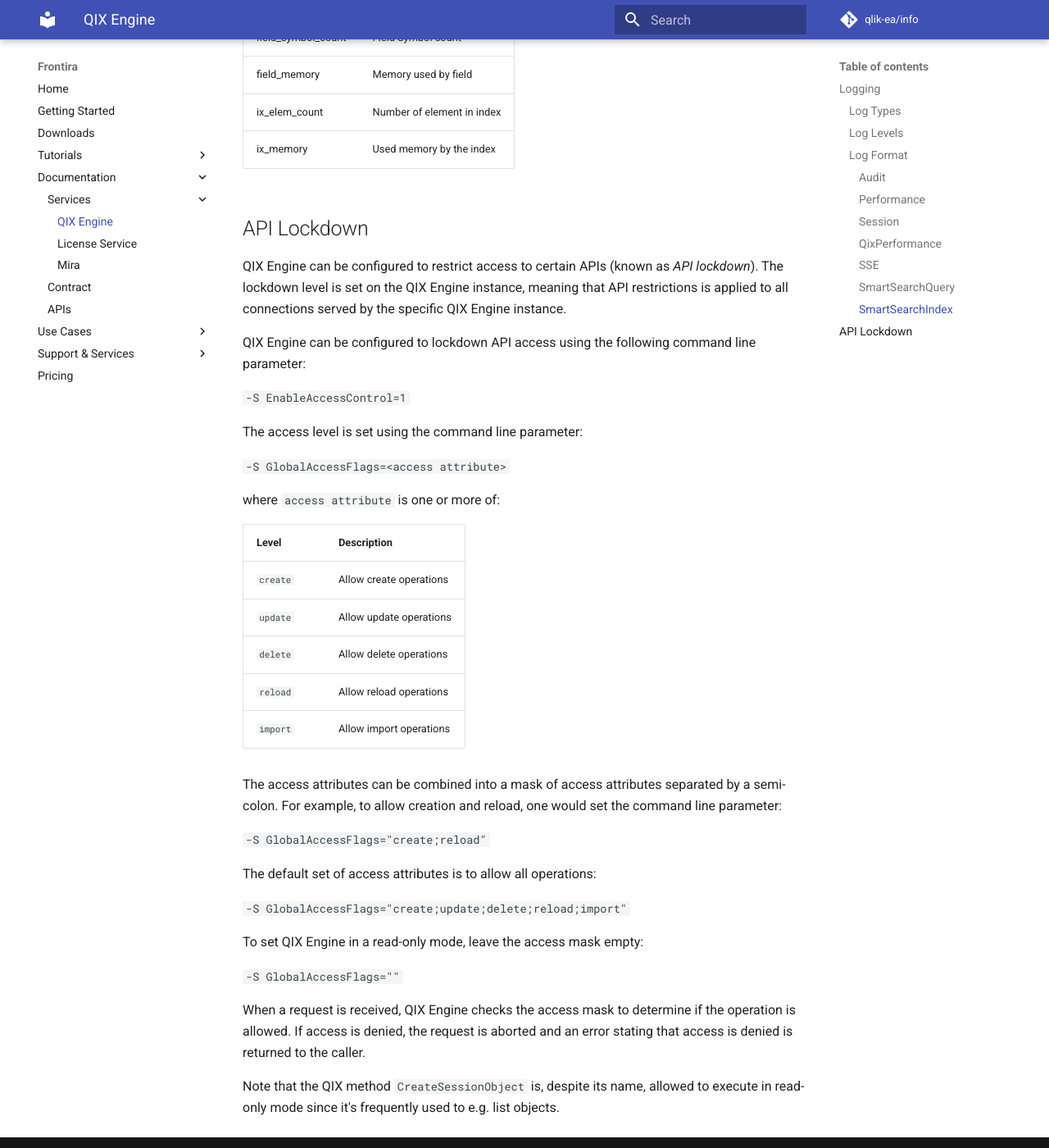
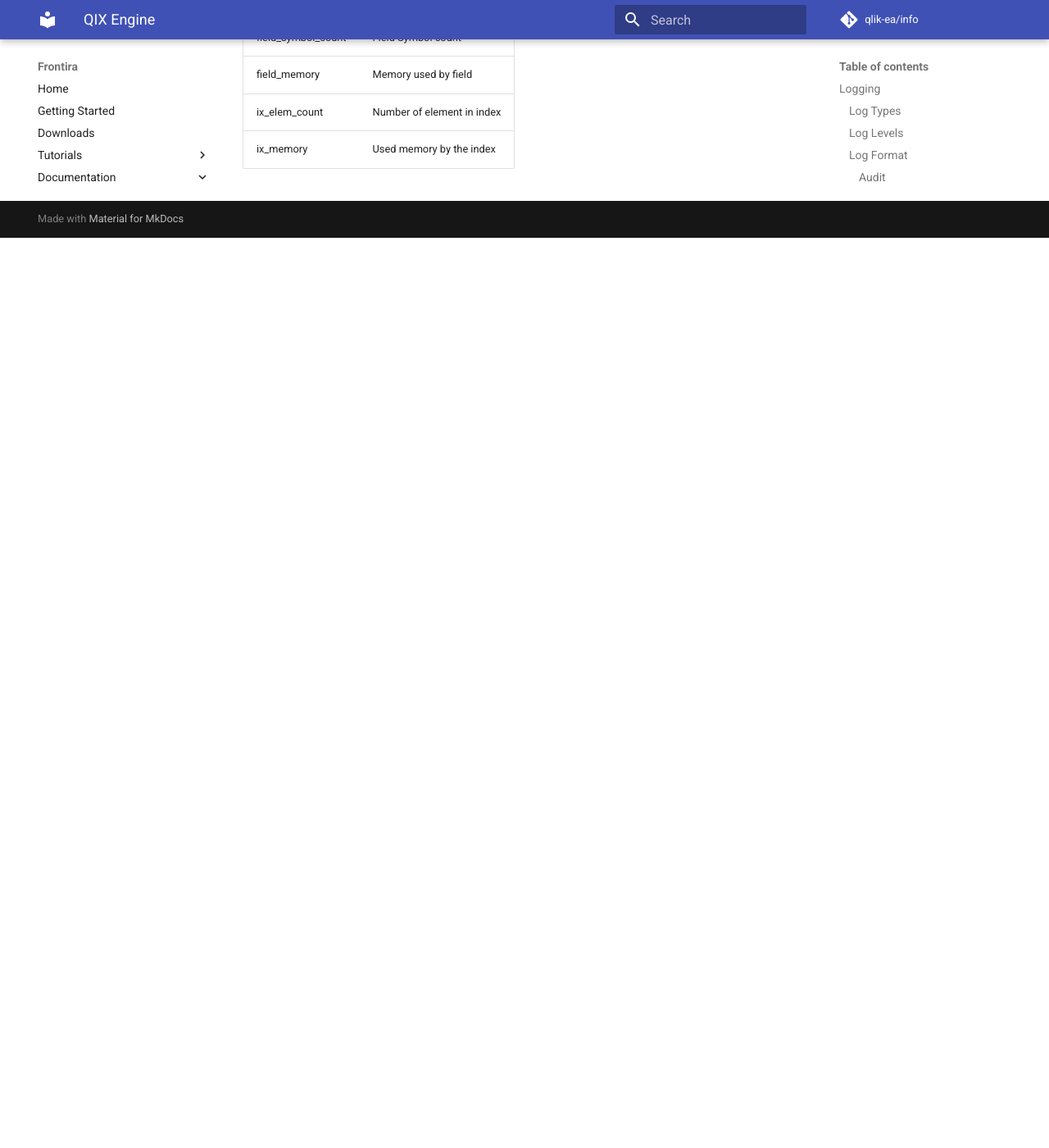
Before and after one commit to qlik-oss/core-website, an MkDocs documentation site: the page built from docs/documentation/services/qix-engine.md, in a window 1280 px wide and 1400 px high, scrolled down 6860 px. Shown: the whole window at 82% size. Built offline with MkDocs 1.6.1 and Material for MkDocs 9.7.7, drawn with Linux system fonts in a browser that asks for light colours; comment, search, counter and statistics services are not loaded; old or Windows-style settings are respelled for this version of MkDocs; after the commit the page ends 7150 px from its top, so only the background shows below that.

Commit message:
Revert "Added API lockdown documentation (#87)" (#92)
This reverts commit d588ffb6d14601ce9ec70aa59d8fe10479e1ed07.

```diff
--- a/docs/documentation/services/qix-engine.md
+++ b/docs/documentation/services/qix-engine.md
@@ -191,46 +191,3 @@
 | field_memory | Memory used by field |
 | ix_elem_count | Number of element in index |
 | ix_memory | Used memory by the index |
-
-## API Lockdown
-
-QIX Engine can be configured to restrict access to certain APIs (known as _API lockdown_). The lockdown level is set on
-the QIX Engine instance, meaning that API restrictions is applied to all connections served by the specific QIX Engine
-instance.
-
-QIX Engine can be configured to lockdown API access using the following command line parameter:
-
-`-S EnableAccessControl=1`
-
-The access level is set using the command line parameter:
-
-`-S GlobalAccessFlags=<access attribute>`
-
-where `access attribute` is one or more of:
-
-| Level    | Description |
-| -------- | ----------- |
-| `create` | Allow create operations |
-| `update` | Allow update operations |
-| `delete` | Allow delete operations |
-| `reload` | Allow reload operations |
-| `import` | Allow import operations |
-
-The access attributes can be combined into a mask of access attributes separated by a semi-colon. For example, to allow
-creation and reload, one would set the command line parameter:
-
-`-S GlobalAccessFlags="create;reload"`
-
-The default set of access attributes is to allow all operations:
-
-`-S GlobalAccessFlags="create;update;delete;reload;import"`
-
-To set QIX Engine in a read-only mode, leave the access mask empty:
-
-`-S GlobalAccessFlags=""`
-
-When a request is received, QIX Engine checks the access mask to determine if the operation is allowed. If access
-is denied, the request is aborted and an error stating that access is denied is returned to the caller.
-
-Note that the QIX method `CreateSessionObject` is, despite its name, allowed to execute in read-only mode since it's
-frequently used to e.g. list objects.
```
Also changed, not shown: docs/tutorials/authorization.md (+1 -3 lines).
